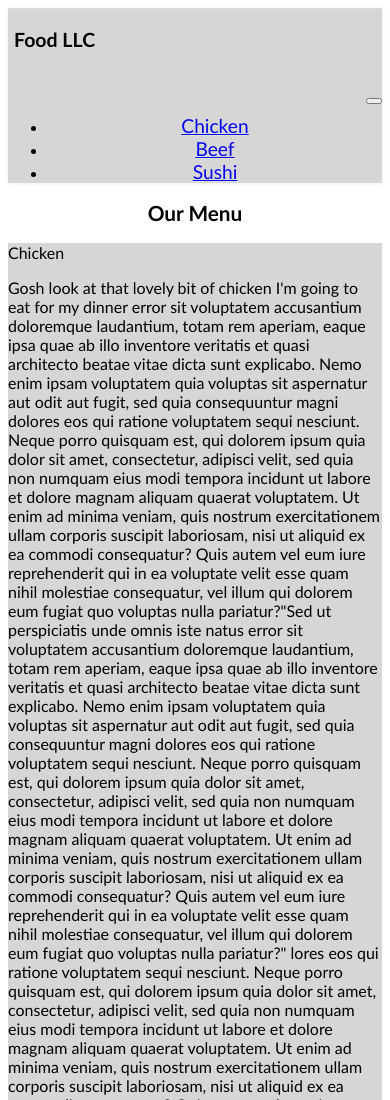
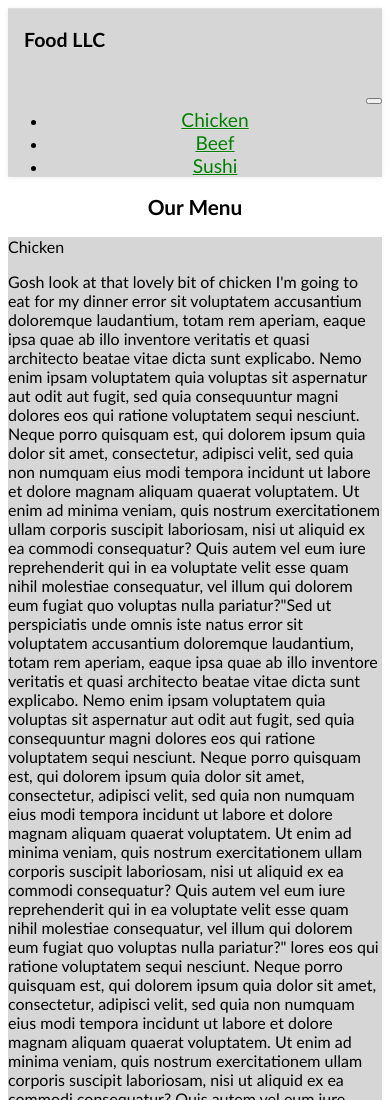
Before and after one commit to cerysb/module3-solution, a plain HTML site: page index.html in a window 390 px wide. Shown: the top 1100 px of the page. Drawn offline with Linux system fonts and the light colour scheme.

Commit message:
Add files via upload

```diff
--- a/css/styles.css
+++ b/css/styles.css
@@ -54,12 +54,26 @@ h3 {
 	float: right;
 
 }
+
 .navbar-header button.navbar-toggle, .navbar-header .icon-bar {
   border: 1px solid black;
 }
 .navbar-header button.navbar-toggle {
   clear: both;
   margin-top: -30px;
+}
+#nav-list {
+	margin-top: 10px;
+}
+#nav-list a {
+	color: green;
+	text-align: center;
+}
+#mav-list a:hover {
+	background: #E7E7E7;
+}
+#nav-list a span {
+	font-size: 1.5em;
 }
 
 /********** Large devices only **********/
@@ -123,6 +137,7 @@ h3 {
   /* Header */
   .navbar-brand {
     padding-top: 10px;
+    padding-left: 10px;
     height: 80px;
   }
   .navbar-brand h1 {
```
